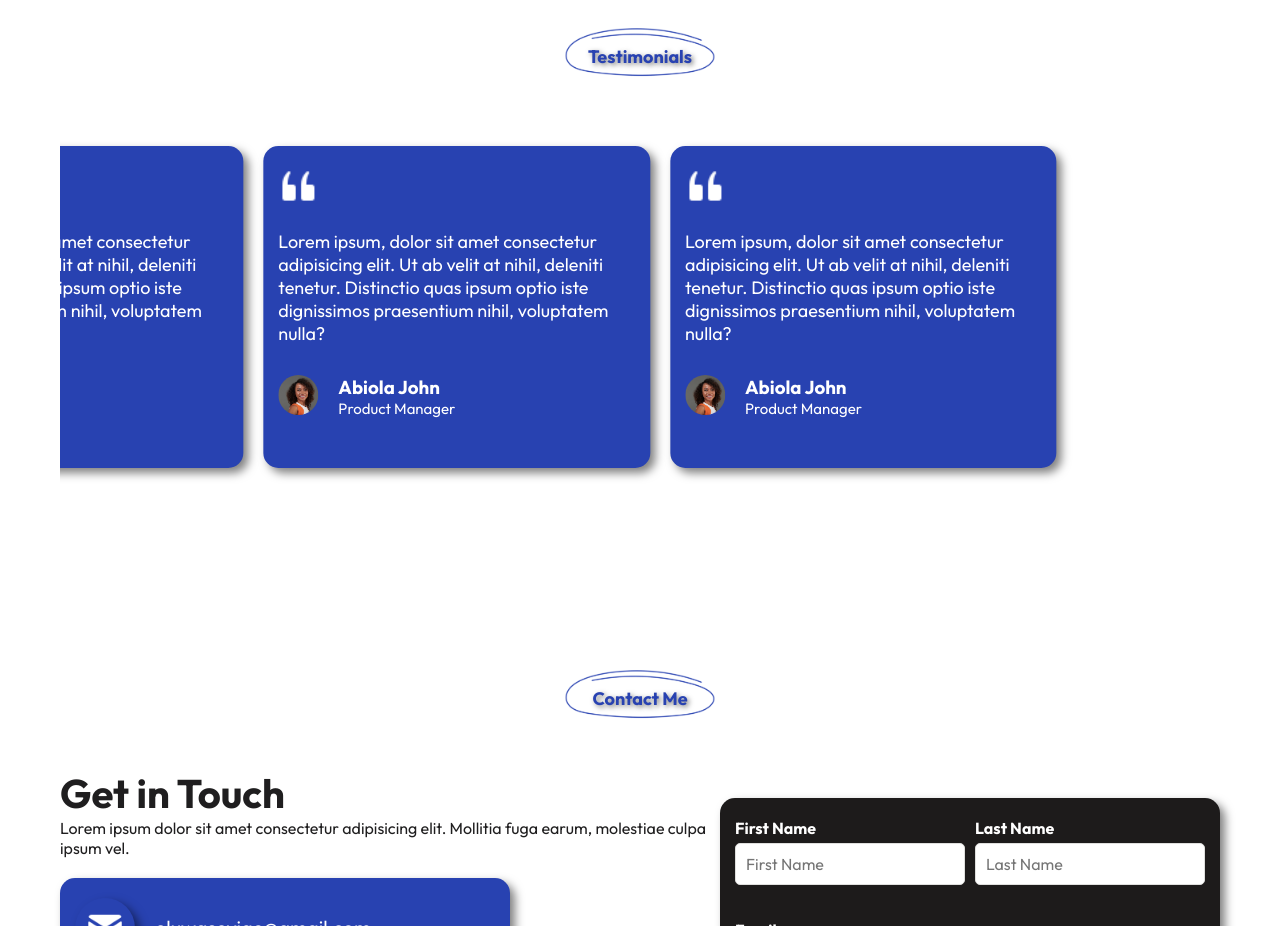
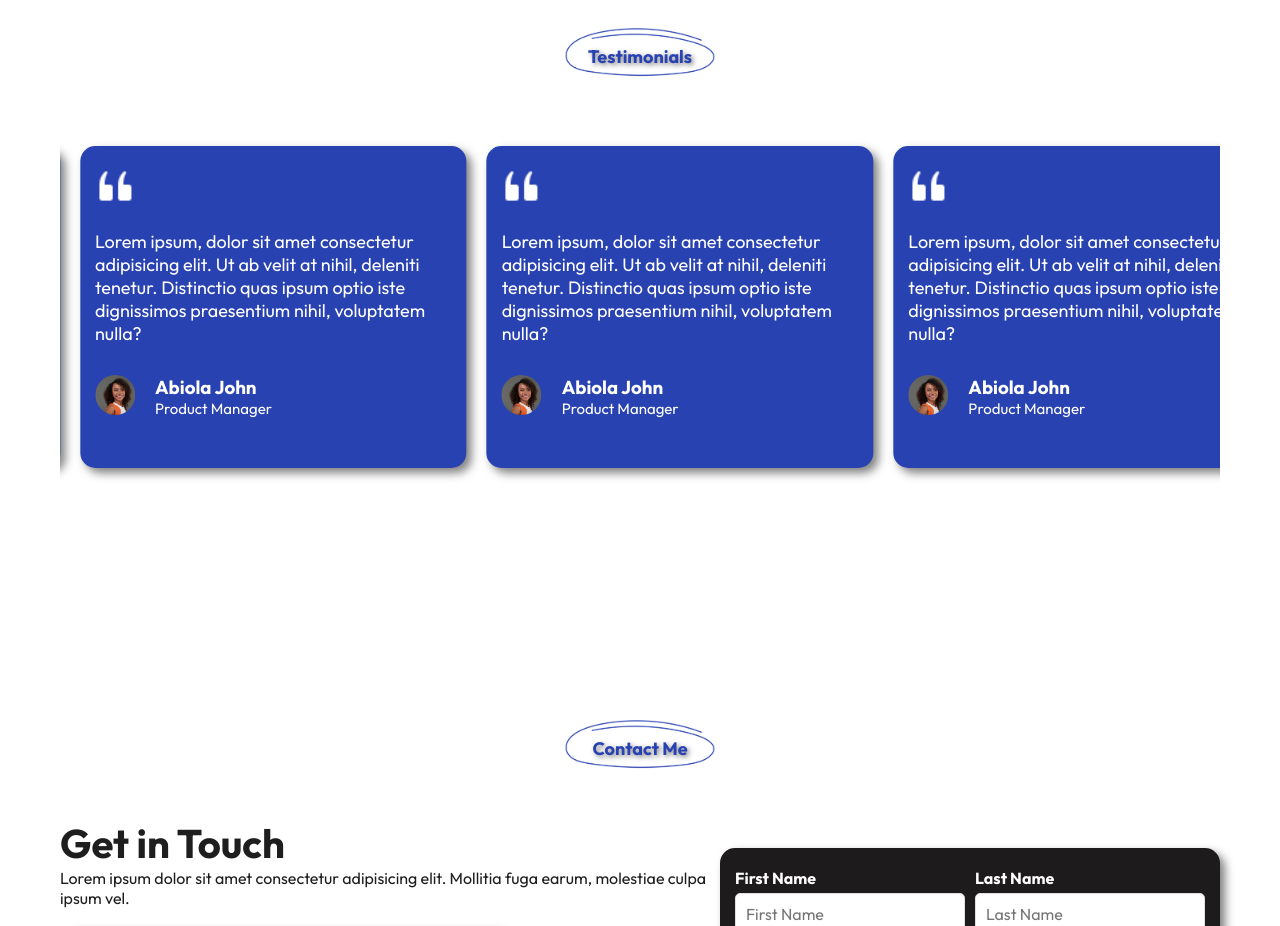
Before and after one commit to oluwaseyipd/abiolajohnoluwaseyi, a plain HTML site: page index.html in a window 1280 px wide. Shown: the part 4420-5346 px from the top of the page. Drawn offline with Linux system fonts and the light colour scheme.

Commit message:
All changes added.

```diff
--- a/assets/css/styles.css
+++ b/assets/css/styles.css
@@ -756,12 +756,16 @@ body, html {
     text-align: center;
     text-shadow: 2px 2px 5px rgba(0, 0, 0, 0.5);
 }
+.testimonials-container{
+    width: 100%;
+    margin: auto;
+}
 
 .testimonials-tabs{
     display: flex;
-    justify-content: center;
-    align-items: center;
     gap: 20px;
+    /* padding: 0 100px; */
+    margin-bottom: 50px;
 }
 .testimonials-tabs .testimonials-box{
     background:var(--box-color);
--- a/assets/js/script.js
+++ b/assets/js/script.js
@@ -90,7 +90,7 @@ links.forEach(link => {
 //          Testimonial
 // ------------------------------------
 
-const swiper = new Swiper(".swiper", {
+const swiper = new Swiper(".testimonials-container", {
     loop: true,
     grabCursor: true,
     slidesPerView: 1, // Default: 1 slide per view
--- a/index.html
+++ b/index.html
@@ -389,7 +389,7 @@
                 <h2>Testimonials</h2>
             </div>
         </div>
-        <div class="swiper">
+        <div class="testimonials-container swiper">
             <div class="swiper-wrapper testimonials-tabs">
                 <div class="swiper-slide testimonials-box">
                     <div class="quote">
```
